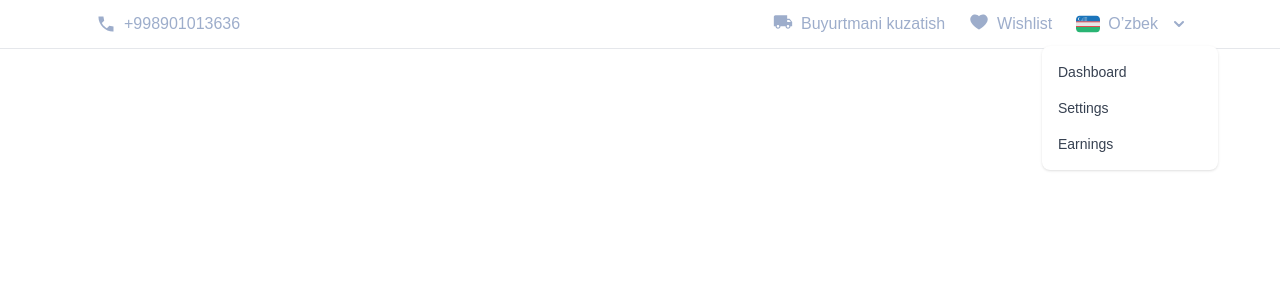
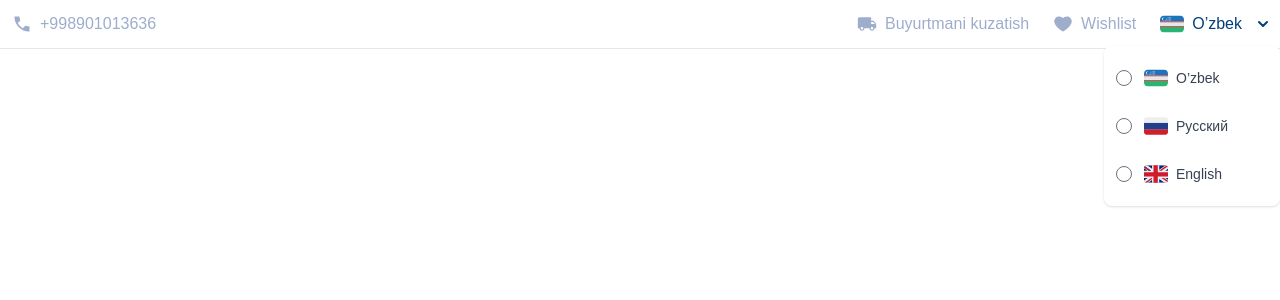
Before and after one commit to Mukhammad-amin-ai/medbozor, a Nuxt app: page / in a window 1280 px wide. Both pictures are taken after a click on the button "O’zbek". Shown: the top 300 px of the page. Built offline with nearby package versions, Linux system fonts and the light colour scheme.

Commit message:
[u] header

```diff
--- a/pages/index.vue
+++ b/pages/index.vue
@@ -1,5 +1,5 @@
 <template>
-  <div class="container mx-auto">
+  <div class="2xl:w-[1440px] mx-auto">
     <header-comp/>
   </div>
 </template>
--- a/widgets/header-comp/header-comp.vue
+++ b/widgets/header-comp/header-comp.vue
@@ -1,21 +1,21 @@
 <template>
-  <div class="md:px-24 px-3 py-3 flex justify-between border-b border-gray-200">
-    <div class="flex gap-2 text-[#9DADCB]">
+  <div class="px-3 py-3 2xl:px-24 flex justify-between items-center border-b border-gray-200">
+    <div class="flex items-center gap-2 text-[#9DADCB]">
       <img :src="call" alt="call-icon">
       +998901013636
     </div>
     <div class="flex gap-6">
-      <button class="flex gap-2 text-[#9DADCB]">
+      <button class="flex items-center gap-2 text-[#9DADCB]">
         <img :src="shipping" alt="shipping">
         Buyurtmani kuzatish
       </button>
-      <button class="flex gap-2 text-[#9DADCB]">
+      <button class="flex items-center gap-2 text-[#9DADCB]">
         <img :src="heart" alt="heart">
         Wishlist
       </button>
       <!-- Language Drop-down -->
       <button id="dropdownDefaultButton" data-dropdown-toggle="dropdown"
-              class="text-[#9DADCB] gap-2 font-mediumtext-sm  text-center inline-flex items-center dark:bg-blue-600 dark:hover:bg-blue-700 dark:focus:ring-blue-800"
+              class="text-[#023E7D] gap-2 font-mediumtext-sm  text-center inline-flex items-center dark:bg-blue-600 dark:hover:bg-blue-700 dark:focus:ring-blue-800"
               type="button">
         <img :src="uz" alt="">
         O’zbek
@@ -27,16 +27,31 @@
       <div id="dropdown" class="z-10 hidden bg-white divide-y divide-gray-100 rounded-lg shadow w-44 dark:bg-gray-700">
         <ul class="py-2 text-sm text-gray-700 dark:text-gray-200" aria-labelledby="dropdownDefaultButton">
           <li>
-            <a href="#"
-               class="block px-4 py-2 hover:bg-gray-100 dark:hover:bg-gray-600 dark:hover:text-white">Dashboard</a>
+            <button class="flex items-center p-3 gap-3">
+              <input type="radio" name="" id="">
+              <div class="flex items-center gap-2">
+                <img :src="uz" alt="uz">
+                O’zbek
+              </div>
+            </button>
           </li>
           <li>
-            <a href="#"
-               class="block px-4 py-2 hover:bg-gray-100 dark:hover:bg-gray-600 dark:hover:text-white">Settings</a>
+            <button class="flex items-center p-3 gap-3">
+              <input type="radio" name="" id="">
+              <div class="flex items-center gap-2">
+                <img :src="ru" alt="ru">
+                Русский
+              </div>
+            </button>
           </li>
           <li>
-            <a href="#"
-               class="block px-4 py-2 hover:bg-gray-100 dark:hover:bg-gray-600 dark:hover:text-white">Earnings</a>
+            <button class="flex items-center p-3 gap-3">
+              <input type="radio" name="" id="">
+              <div class="flex items-center gap-2">
+                <img :src="eng" alt="eng">
+                English
+              </div>
+            </button>
           </li>
         </ul>
       </div>
```
